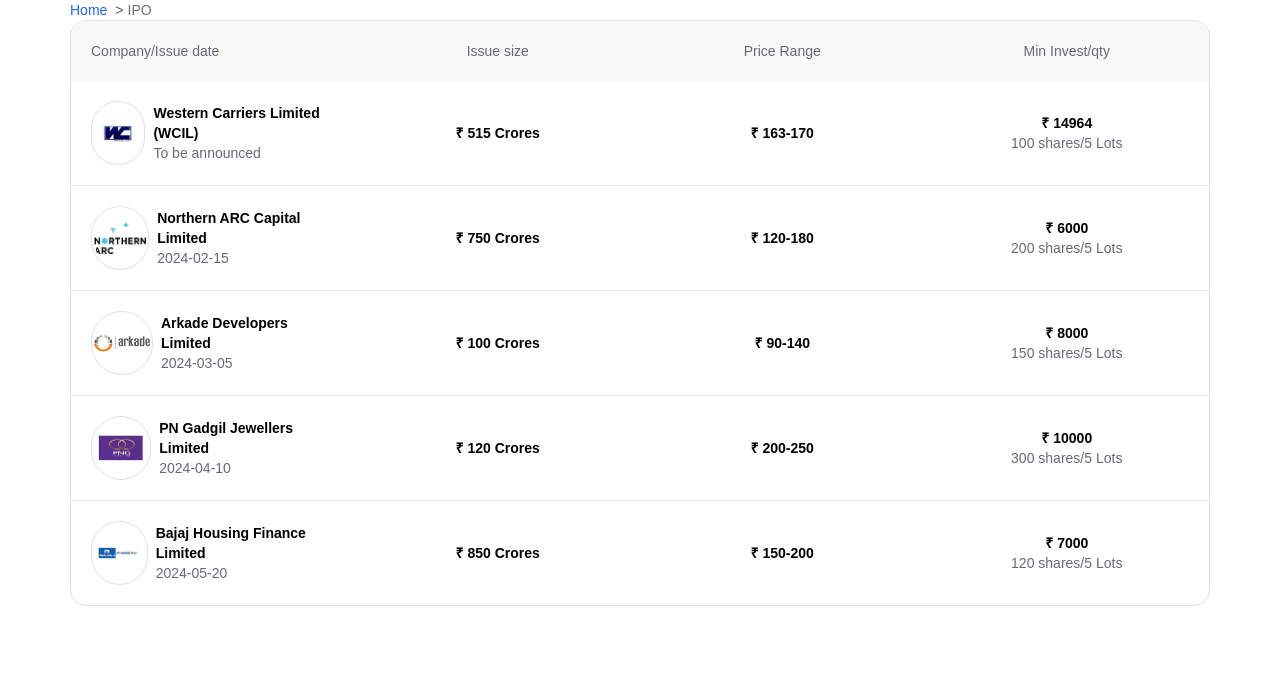
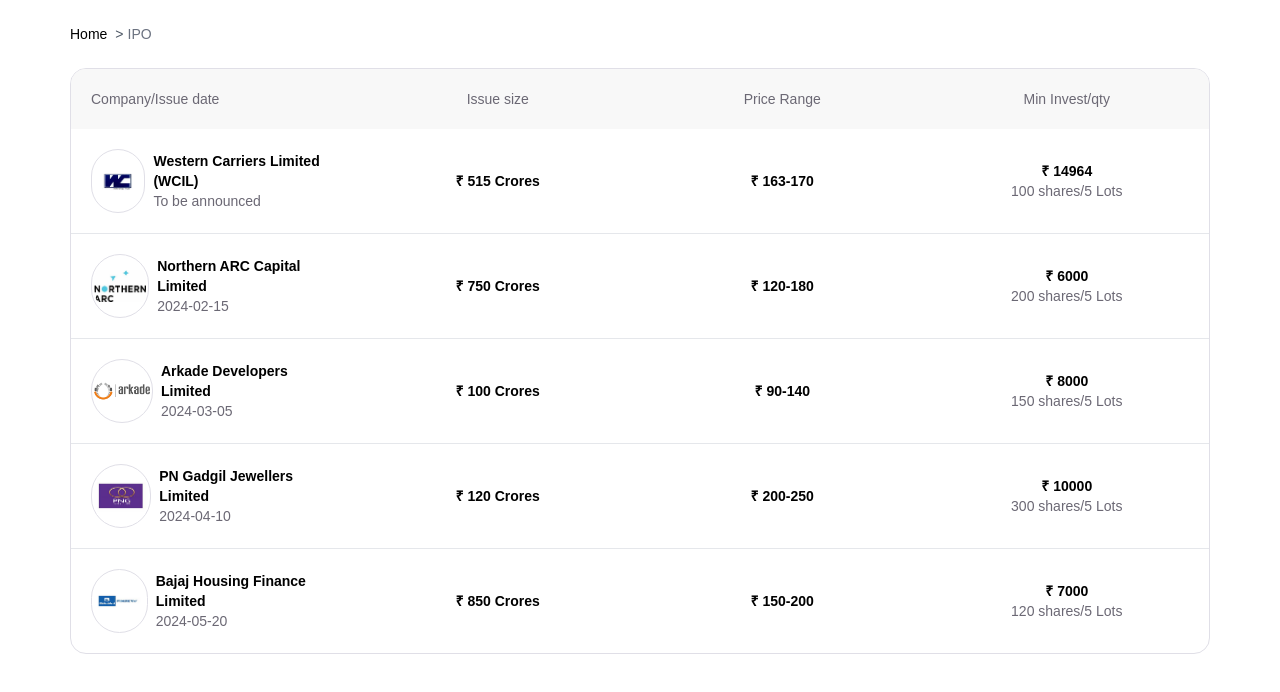
Before and after one commit to Rashid-Hashim-Shaikh/ventura, a Next.js app: page /ipo in a window 1280 px wide. Shown: the top 692 px of the page. Built offline with nearby package versions, Linux system fonts and the light colour scheme.

Commit message:
:lipstick: Breadcrumb ui enhancement

```diff
--- a/components/Breadcrumb.tsx
+++ b/components/Breadcrumb.tsx
@@ -12,10 +12,10 @@
   if(!pathArray.length) return null
 
   return (
-    <div aria-label="breadcrumb" className="container mx-auto text-sm text-gray-600">
+    <div aria-label="breadcrumb" className="mx-auto max-w-[1280px] relative  flex w-full  py-6 bg-primary-50/95 container text-sm text-gray-600">
       <ol className="inline-flex space-x-2">
         <li>
-          <Link href="/" className="text-blue-600 hover:underline">
+          <Link href="/" className="text-black hover:underline">
             Home
           </Link>
         </li>
```
